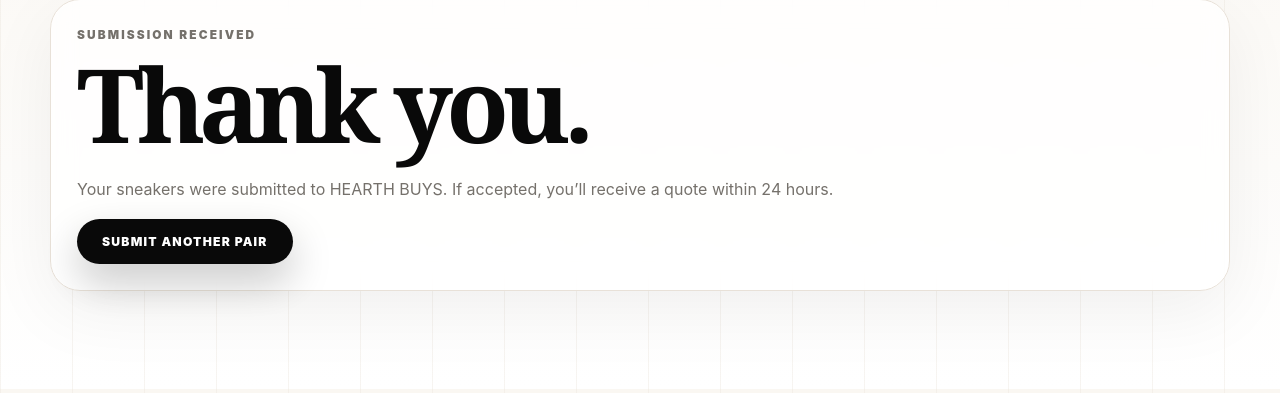
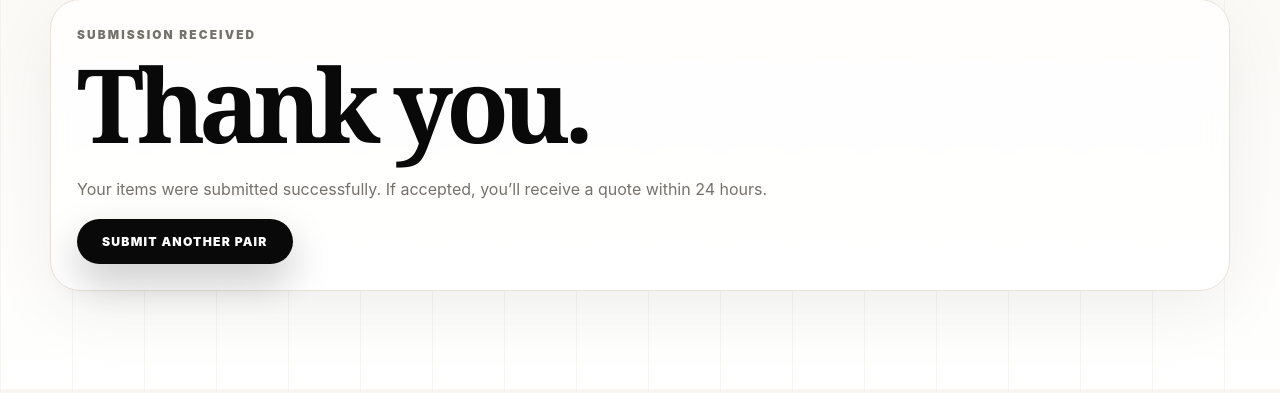
Before and after one commit to JordanBuys/jordan-buys, a Flask app: template templates/success.html in a window 1280 px wide. Shown: the part 196-589 px from the top of the page. Run offline with Flask 3, Linux system fonts and the light colour scheme; the template is opened without the code that fills it, so the values that code supplies are empty.

Commit message:
Update success.html

```diff
--- a/templates/success.html
+++ b/templates/success.html
@@ -5,7 +5,7 @@
   <div class="admin-card">
     <p class="eyebrow">Submission received</p>
     <h1>Thank you.</h1>
-    <p>Your sneakers were submitted to HEARTH BUYS. If accepted, you’ll receive a quote within 24 hours.</p>
+    <p>Your items were submitted successfully. If accepted, you’ll receive a quote within 24 hours.</p>
     <a class="btn primary" href="{{ url_for('index') }}">Submit another pair</a>
   </div>
 </main>
```
